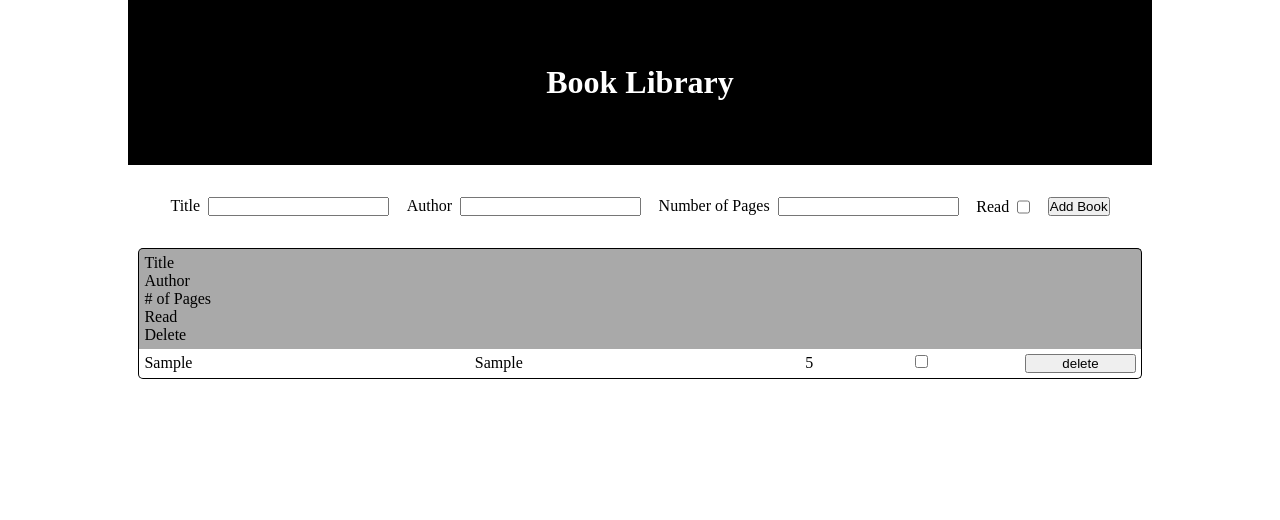
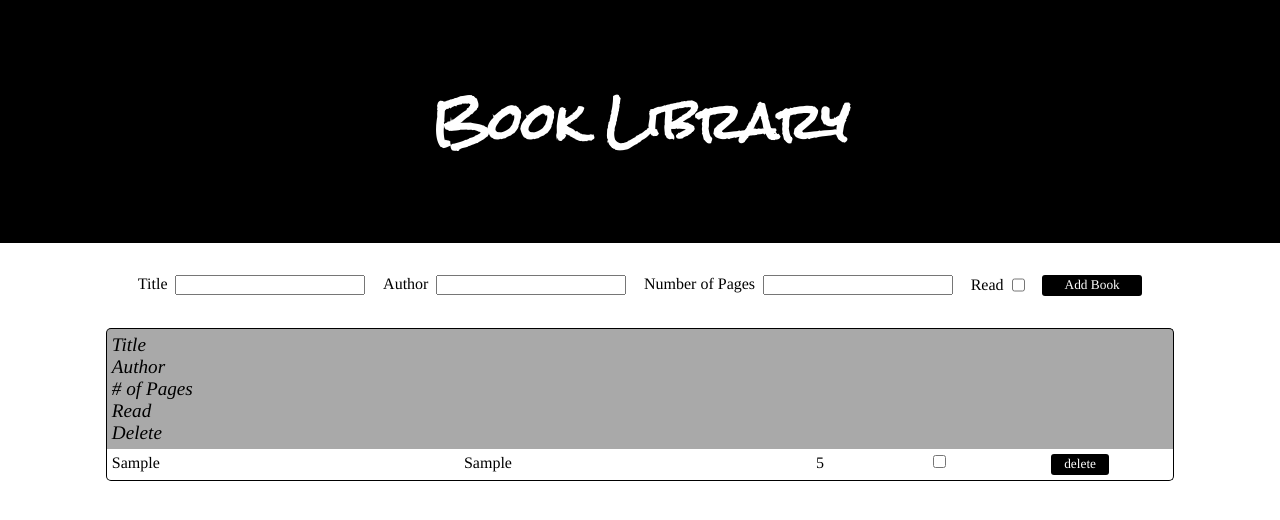
Before and after one commit to Jayrassic/Book_Library, a plain HTML site: page index.html in a window 1280 px wide. Both pictures are taken after typing "Sample", "Sample", "5" into the empty fields and a click on the button "Add Book". Drawn offline with Linux system fonts and the light colour scheme.

Commit message:
Added font styles and button styles

```diff
--- a/style.css
+++ b/style.css
@@ -1,10 +1,11 @@
 root {
-    font-size: 16px;
+    font-size: 18px;
 }
 * {
     margin: 0;
     padding: 0;
     box-sizing: border-box;
+    font-family: 'Tinos', serif;
 }
 
 body{
@@ -19,12 +20,14 @@ header {
     justify-content: center;
     align-items: center;
     background-color: black;
-    padding: 5%;
-    width: 80%;
+    padding: 4rem;
+    width: 100%;
 }
 
 h1 {
     color: white;
+    font-family: 'Rock Salt', cursive;
+    font-size: 3rem;
 }
 
 .form {
@@ -56,7 +59,8 @@ h1 {
     background-color: darkgray;
     border-top: 1px solid black;
     border-radius: 5px 5px 0 0;
-
+    font-style: italic;
+    font-size: 1.2rem;
 }
 
 .empty {
@@ -84,6 +88,39 @@ ul {
     border-right: 1px solid black;
 }
 
+li {
+    text-justify:inter-word
+}
+
 .bottom-shelf>li:nth-child(4){
     justify-content: center;
 }
+
+button {
+    background-color: black;
+    color: white;
+    border: none;
+    height: 1.3rem;
+    border-radius: 3px;
+}
+
+button:hover {
+    background-color: rgb(99, 99, 99);
+}
+
+button:active {
+    transform:scale(1.1);
+    background-color: black;
+}
+
+.add-book{
+    width: 100px;
+}
+
+.madeBtn {
+    width: 50%;
+}
+
+input[type="checkbox"] {
+   accent-color: black;
+}
```
